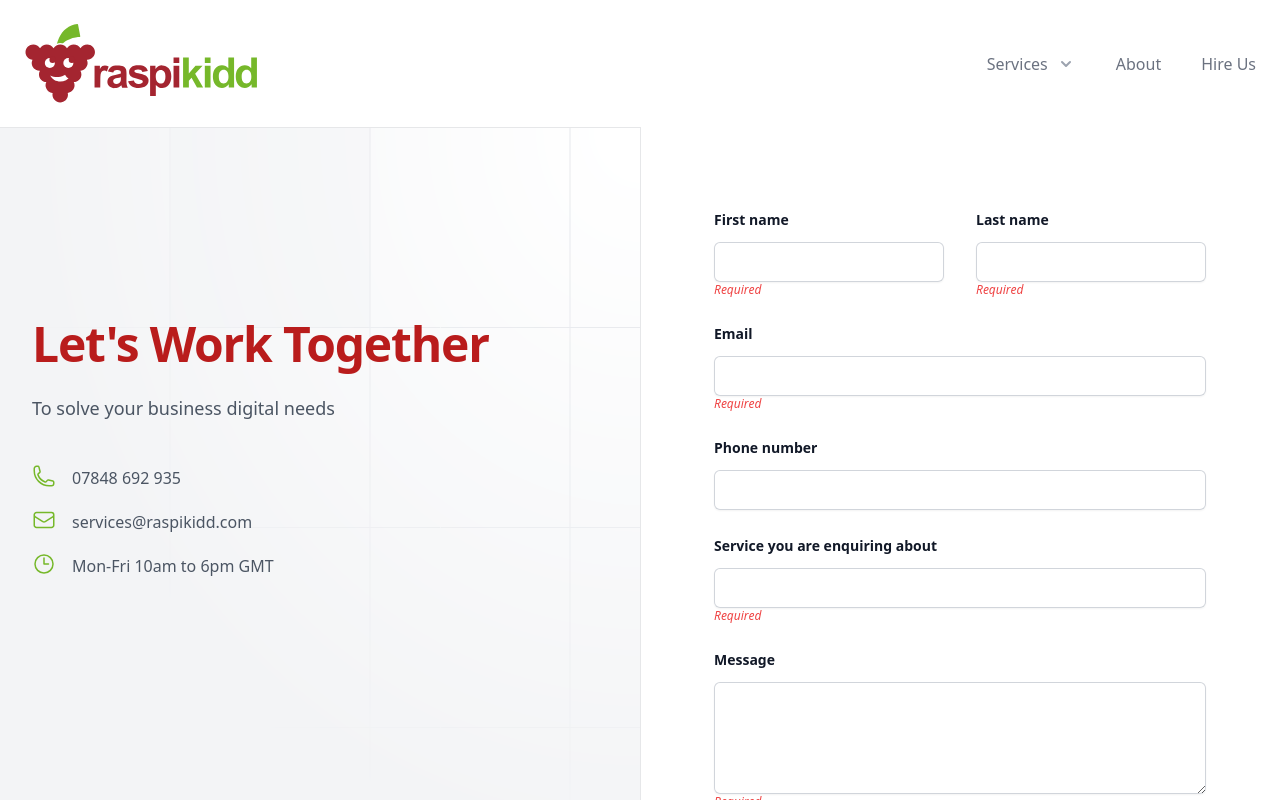
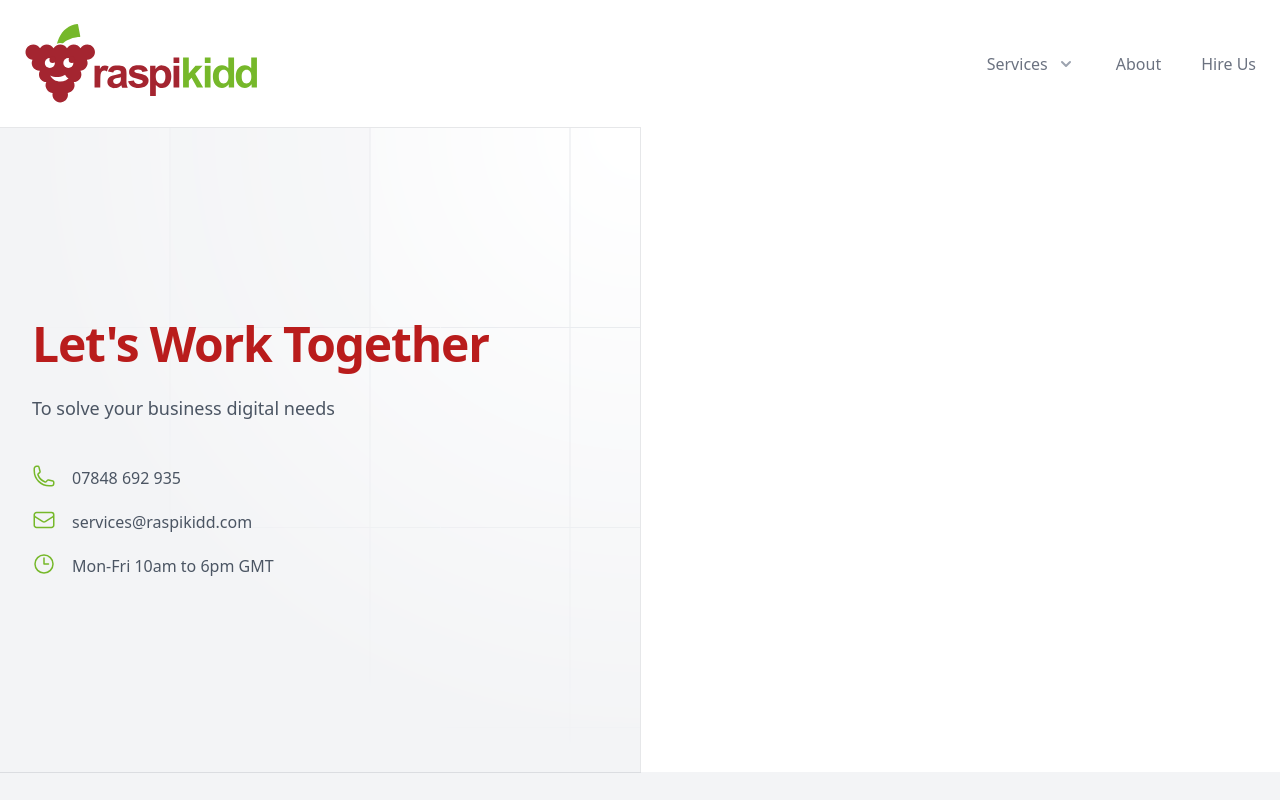
Before and after one commit to DigitalITServices/DigitalServices, a Nuxt app: page /HireMe in a window 1280 px wide. Shown: the top 800 px of the page. Built offline with nearby package versions, Linux system fonts and the light colour scheme.

Commit message:
Removed Contact form

```diff
--- a/pages/HireMe.vue
+++ b/pages/HireMe.vue
@@ -55,13 +55,13 @@
         </div>
       </div>
       <!-- Contact Form -->
-     <form
+     <!--<form
         class="mx-auto mt-16 max-w-xl sm:mt-20"
         name="contact"
         method="POST"
         data-netlify="true"
         data-netlify-honeypot="bot-field">
-      <!-- <form action="/simple-netlify-form" method="POST" data-netlify="true" name="contact" class="px-6 pb-24 pt-20 sm:pb-32 lg:px-8 lg:py-48">-->
+
         <input type="hidden" name="form-name" value="contact" />
         <p hidden>
 		      <label>Don’t fill this out: <input name="bot-field" /></label>
@@ -148,7 +148,7 @@
             <button type="submit" class="rounded-md bg-red-700 px-3.5 py-2.5 text-center text-sm font-semibold text-white shadow-sm hover:bg-indigo-500 focus-visible:outline focus-visible:outline-2 focus-visible:outline-offset-2 focus-visible:outline-indigo-600">Send message</button>
           </div>
         </div>
-      </form>
+      </form>-->
       <!--<form name="contact" data-netlify="true" data-netlify-honeypot="bot-field" method="POST">
 
         <input type="hidden" value="contact" name="form-name" />
```
